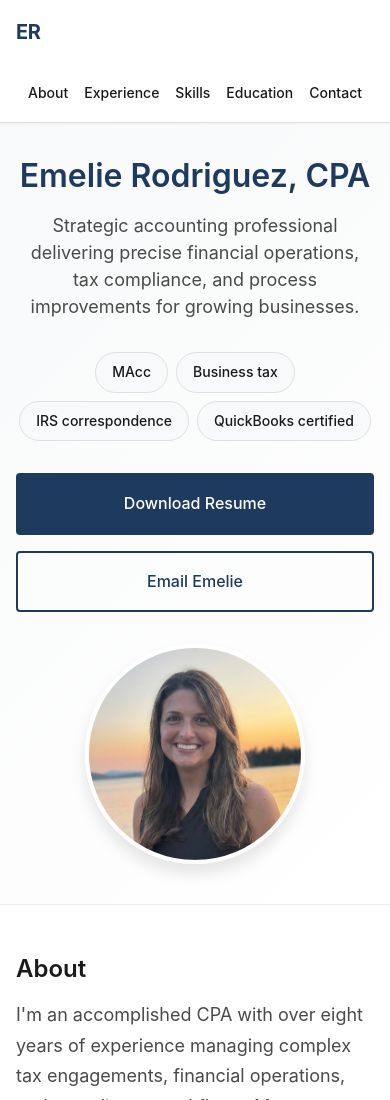
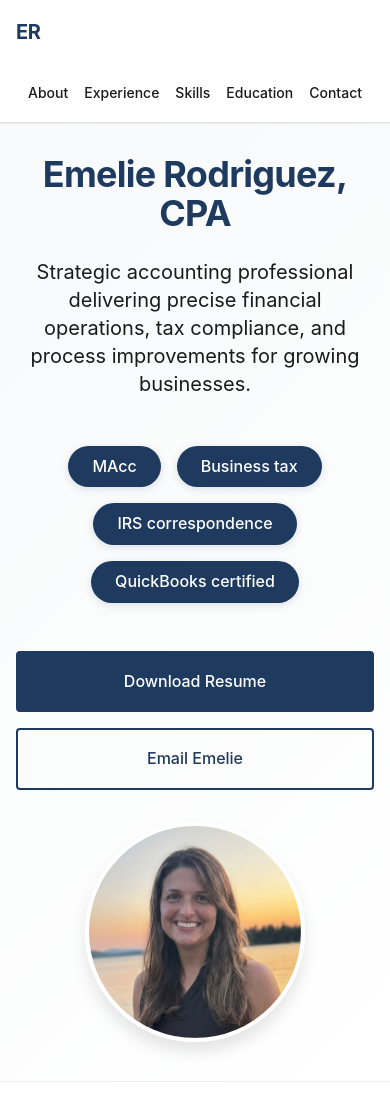
Before and after one commit to jwold/emelie-rodriguez, a plain HTML site: page index.html in a window 390 px wide. Shown: the top 1100 px of the page. Drawn offline with Linux system fonts and the light colour scheme.

Commit message:
Make hero section much bolder and more modern
Inspired by OG image design:
- Increase h1 size to 56px (3.5rem) with tighter line height
- Enlarge tagline to 24px with better readability
- Transform chips to navy pill-shaped badges with white text
- Add subtle shadow to chips for depth
- Improve spacing and visual hierarchy throughout
- Update mobile responsive sizing for all new typography

Creates a more impactful, premium hero section.

🤖 Generated with [Claude Code](https://claude.com/claude-code)

Co-Authored-By: Claude <noreply@anthropic.com>

```diff
--- a/styles.css
+++ b/styles.css
@@ -25,6 +25,7 @@
     --font-size-2xl: 1.5rem;     /* 24px */
     --font-size-3xl: 2rem;       /* 32px */
     --font-size-4xl: 2.5rem;     /* 40px */
+    --font-size-5xl: 3.5rem;     /* 56px */
 
     /* Spacing */
     --space-xs: 0.25rem;   /* 4px */
@@ -274,33 +275,39 @@ ul, ol {
 }
 
 .hero h1 {
-    margin-bottom: var(--space-md);
+    margin-bottom: var(--space-lg);
     color: var(--color-primary);
+    font-size: var(--font-size-5xl);
+    font-weight: 700;
+    line-height: 1.1;
+    letter-spacing: -0.02em;
 }
 
 .hero-tagline {
-    font-size: var(--font-size-lg);
-    color: var(--color-text-light);
-    margin-bottom: var(--space-xl);
-    line-height: 1.5;
+    font-size: var(--font-size-2xl);
+    color: var(--color-text);
+    margin-bottom: var(--space-2xl);
+    line-height: 1.4;
+    font-weight: 400;
 }
 
 .trust-chips {
     display: flex;
     flex-wrap: wrap;
-    gap: var(--space-sm);
-    margin-bottom: var(--space-xl);
+    gap: var(--space-md);
+    margin-bottom: var(--space-2xl);
 }
 
 .chip {
     display: inline-block;
-    padding: var(--space-sm) var(--space-md);
-    background-color: var(--color-surface);
-    border: 1px solid var(--color-border);
+    padding: var(--space-md) var(--space-xl);
+    background-color: var(--color-primary);
+    border: none;
     border-radius: 999px;
-    font-size: var(--font-size-sm);
+    font-size: var(--font-size-lg);
     font-weight: 500;
-    color: var(--color-text);
+    color: white;
+    box-shadow: 0 2px 8px rgba(30, 58, 95, 0.15);
 }
 
 .cta-group {
@@ -666,8 +673,10 @@ ul, ol {
    =================================== */
 @media (max-width: 768px) {
     :root {
+        --font-size-5xl: 2.25rem; /* 36px */
         --font-size-4xl: 2rem;    /* 32px */
         --font-size-3xl: 1.5rem;  /* 24px */
+        --font-size-2xl: 1.25rem; /* 20px */
         --space-4xl: 3rem;
         --space-3xl: 2rem;
         --container-padding: var(--space-md);
@@ -707,6 +716,11 @@ ul, ol {
 
     .trust-chips {
         justify-content: center;
+    }
+
+    .chip {
+        font-size: var(--font-size-base);
+        padding: var(--space-sm) var(--space-lg);
     }
 
     .section-padding {
```
